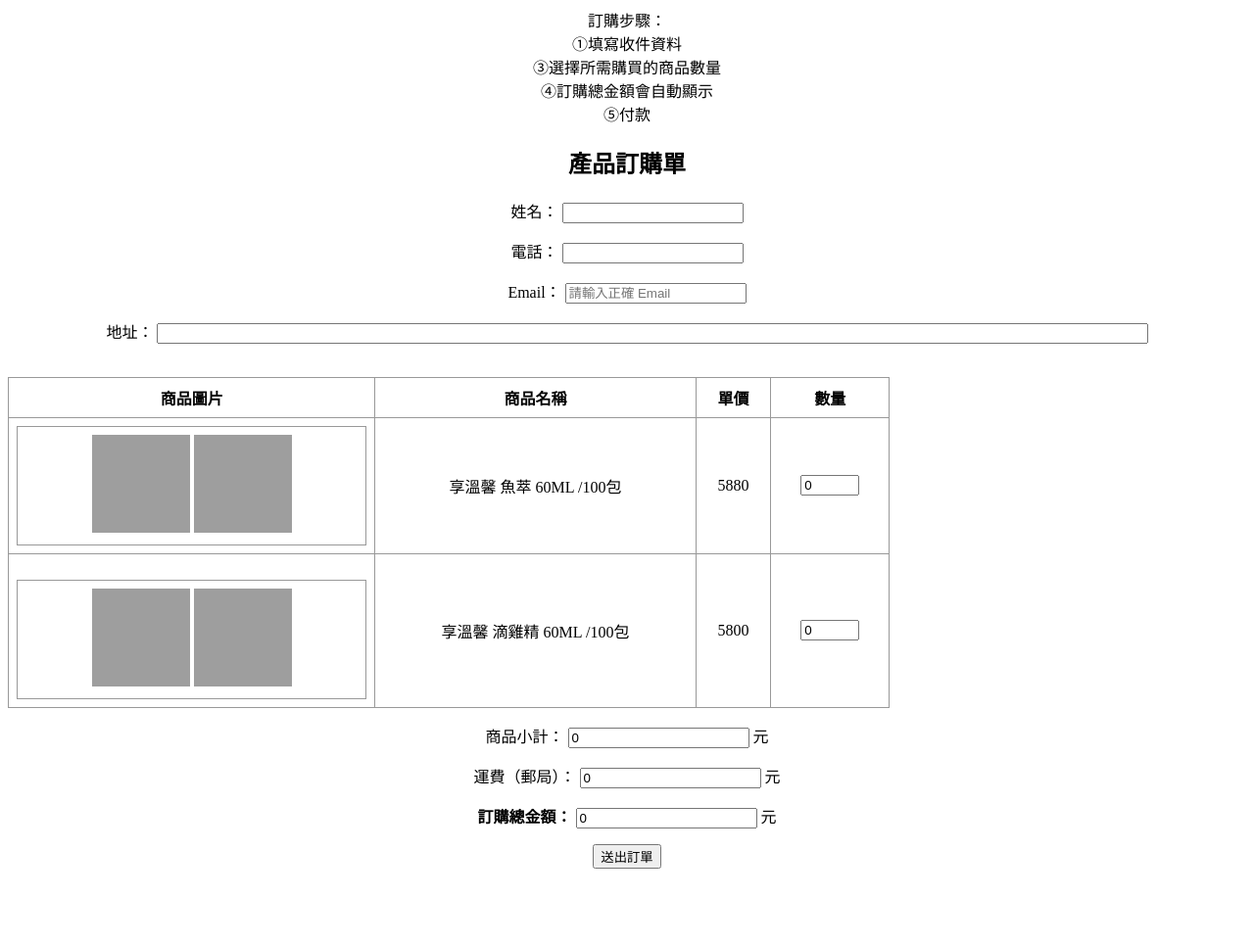
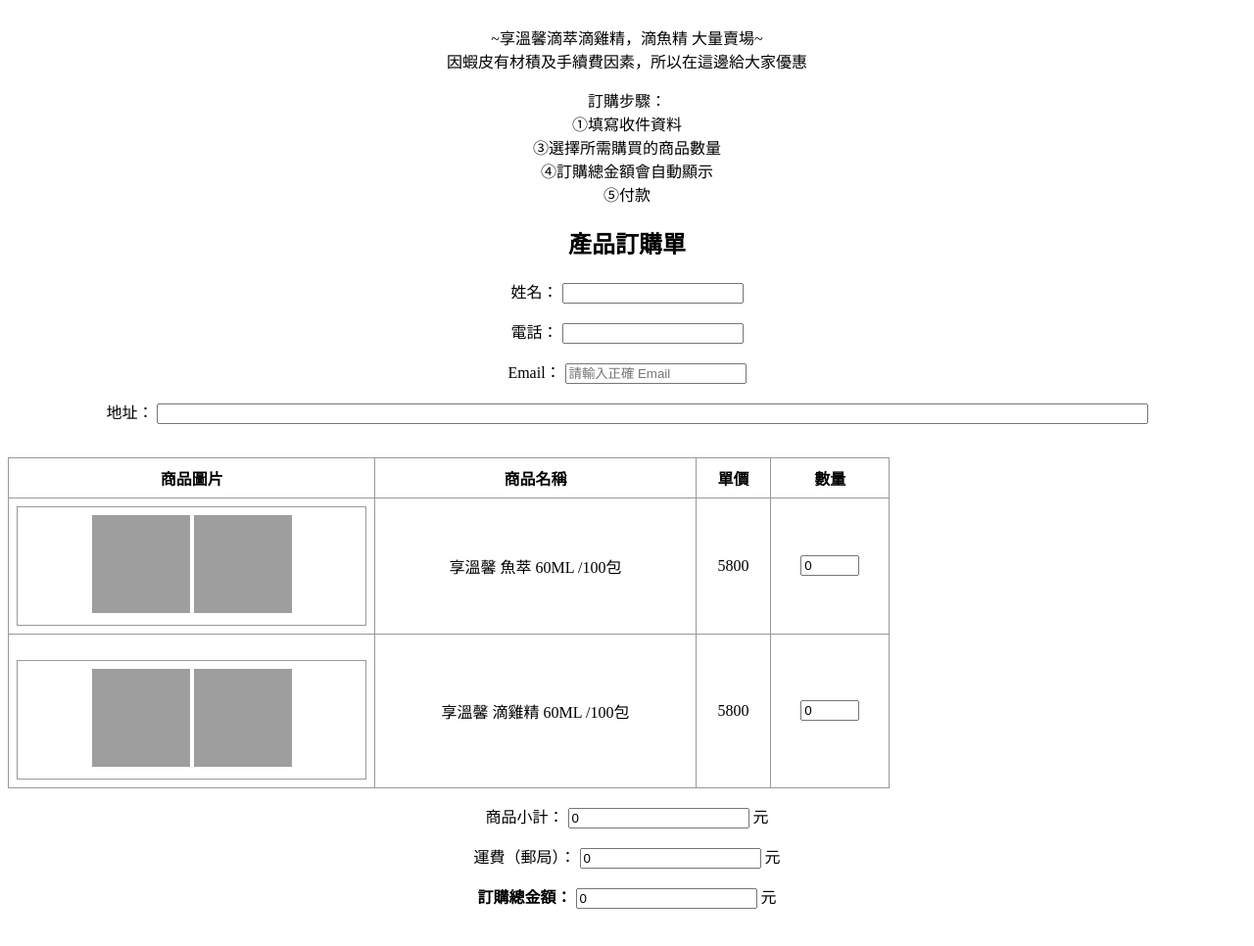
Before and after one commit to ant513042/forcostomer, a plain HTML site: page index.html in a window 1280 px wide. Shown: the whole page at 98% size. Before the commit the page ends 903 px from the top, so only its background shows below. Drawn offline with nearby package versions, Linux system fonts and the light colour scheme; grey boxes are pictures that could not be loaded.

Commit message:
Update index.html

```diff
--- a/index.html
+++ b/index.html
@@ -1,4 +1,6 @@
-<div style="text-align: center;"><meta charset="utf-8"></div>
+<div style="text-align: center;"><br />
+~享溫馨滴萃滴雞精，滴魚精 大量賣場~<br />
+<meta charset="utf-8">因蝦皮有材積及手續費因素，所以在這邊給大家優惠</div>
 <title></title>
 <!-- EmailJS --><script src="https://cdn.jsdelivr.net/npm/emailjs-com@3/dist/email.min.js"></script><script>
 (function(){
@@ -65,7 +67,7 @@ input[type="number"] {
 			</table>
 			</td>
 			<td>享溫馨 魚萃 60ML /100包</td>
-			<td>5880</td>
+			<td>5800</td>
 			<td><input class="item" data-name="鳳梨酥一圓形 550g 12盒/箱" data-price="5800" min="0" type="number" value="0" /></td>
 		</tr>
 		<tr>
@@ -93,7 +95,7 @@ input[type="number"] {
 
 <p style="text-align: center;"><strong>訂購總金額：</strong> <input id="total" name="total" readonly="readonly" type="text" value="0" /> 元</p>
 
-<p style="text-align: center;"><button type="submit">送出訂單</button></p>
+<p style="text-align: center;">&nbsp;</p>
 </form>
 <script>
 const items = document.querySelectorAll('.item');
```
